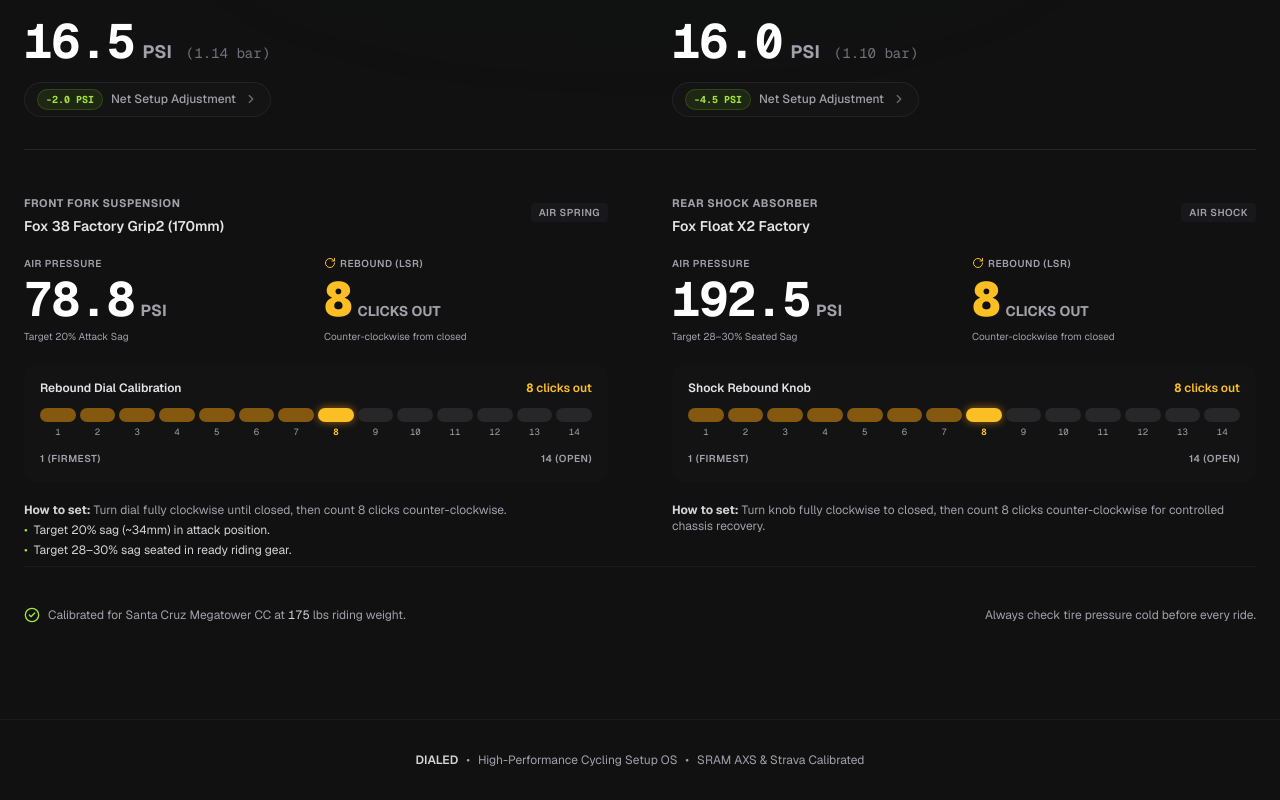
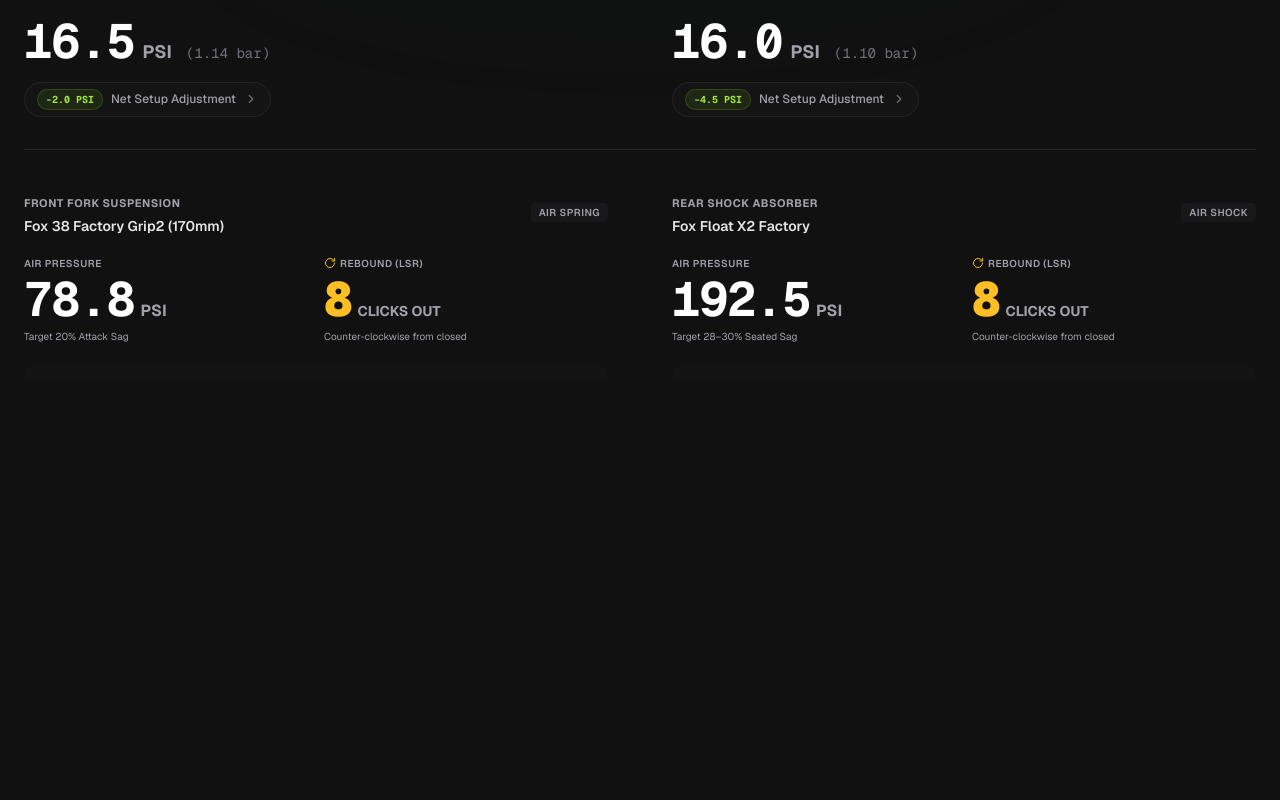
Before and after one commit to spencergill-dev/DialedEngine, a React (Vite) app: page / in a window 1280 px wide. Shown: the part 419-1219 px from the top of the page. After the commit the page ends 800 px from the top, so only its background shows below. Built offline with nearby package versions, Linux system fonts and the light colour scheme; the HTML template or start-up script is replaced by a standard one.

Commit message:
fix(layout): replace sticky header with rigid h-[100dvh] flexbox app shell

```diff
--- a/src/App.tsx
+++ b/src/App.tsx
@@ -2,7 +2,7 @@
 
 export function App() {
   return (
-    <div className="min-h-screen bg-[#111111] text-zinc-100 flex flex-col justify-between selection:bg-lime-500/20 selection:text-lime-300 relative overflow-x-hidden">
+    <div className="flex flex-col h-[100dvh] w-full bg-[#111111] text-zinc-100 selection:bg-lime-500/20 selection:text-lime-300 relative overflow-hidden">
       {/* Ambient Atmospheric Depth (Subtle Top-Center Radial Glow at 5% Opacity) */}
       <div
         aria-hidden="true"
@@ -10,16 +10,6 @@
       />
 
       <DialedEngine />
-
-      <footer className="hidden md:block mt-auto py-8 text-center text-xs text-zinc-400 border-t border-zinc-800/50 font-sans relative z-10">
-        <div className="flex items-center justify-center gap-2">
-          <span className="font-semibold text-zinc-300">DIALED</span>
-          <span>•</span>
-          <span>High-Performance Cycling Setup OS</span>
-          <span>•</span>
-          <span>SRAM AXS & Strava Calibrated</span>
-        </div>
-      </footer>
     </div>
   );
 }
--- a/src/components/DialedEngine.tsx
+++ b/src/components/DialedEngine.tsx
@@ -23,8 +23,8 @@
   } = useCyclingState();
 
   return (
-    <div className="bg-transparent text-zinc-100 font-sans selection:bg-lime-500/25 selection:text-lime-300 flex-1 flex flex-col relative z-10">
-      {/* SaaS Sticky Top Navigation Header */}
+    <div className="bg-transparent text-zinc-100 font-sans selection:bg-lime-500/25 selection:text-lime-300 flex-1 flex flex-col min-h-0 relative z-10 overflow-hidden">
+      {/* Fixed Sibling Header */}
       <TopNavHeader
         profile={profile}
         bikes={bikes}
@@ -34,8 +34,8 @@
         onSelectBike={setActiveBikeId}
       />
 
-      {/* Main View Area (with generous bottom clearance for mobile fixed tab bar) */}
-      <main className="max-w-7xl w-full mx-auto px-4 sm:px-6 pt-4 pb-28 sm:pb-32 md:pb-12 flex-1">
+      {/* Direct Sibling: Scrolling Content Flex Child */}
+      <main className="flex-1 overflow-y-auto pb-24 max-w-7xl w-full mx-auto px-4 sm:px-6 pt-4">
         {mainView === "setup" && (
           <RideSetupView
             bikes={bikes}
@@ -66,6 +66,17 @@
             onBackToSetup={() => setMainView("setup")}
           />
         )}
+
+        {/* Desktop Footer (Inside scrollable container) */}
+        <footer className="hidden md:block mt-12 py-8 text-center text-xs text-zinc-400 border-t border-zinc-800/50 font-sans">
+          <div className="flex items-center justify-center gap-2">
+            <span className="font-semibold text-zinc-300">DIALED</span>
+            <span>•</span>
+            <span>High-Performance Cycling Setup OS</span>
+            <span>•</span>
+            <span>SRAM AXS & Strava Calibrated</span>
+          </div>
+        </footer>
       </main>
 
       {/* iOS-Style Fixed Mobile Bottom Tab Bar */}
--- a/src/components/layout/TopNavHeader.tsx
+++ b/src/components/layout/TopNavHeader.tsx
@@ -40,7 +40,7 @@
       : activeBike?.brand;
 
   return (
-    <header className="sticky top-0 z-50 w-full bg-zinc-950/85 backdrop-blur-md border-b border-zinc-800/50 transition-all">
+    <header className="flex-none z-50 w-full bg-zinc-950/85 backdrop-blur-md border-b border-zinc-800/50 transition-all">
       <div className="max-w-7xl mx-auto px-4 sm:px-6 h-16 flex items-center justify-between gap-2 sm:gap-4">
         {/* Left: Brand Mark */}
         <div className="flex items-center gap-3 shrink-0">
```
